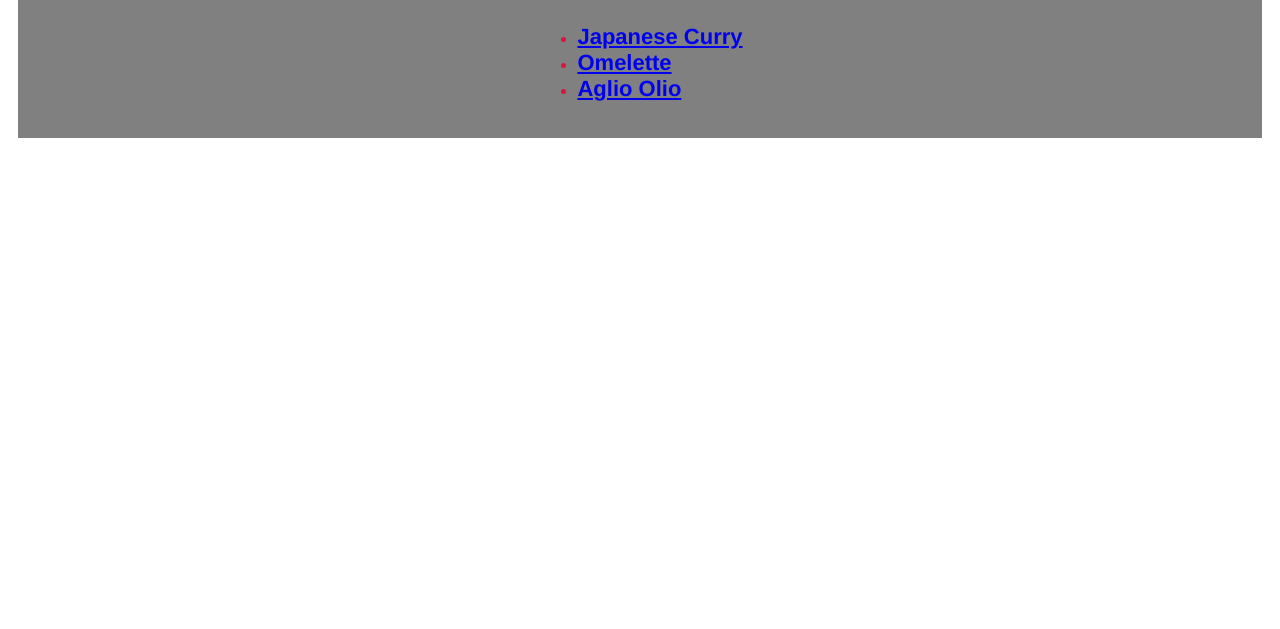
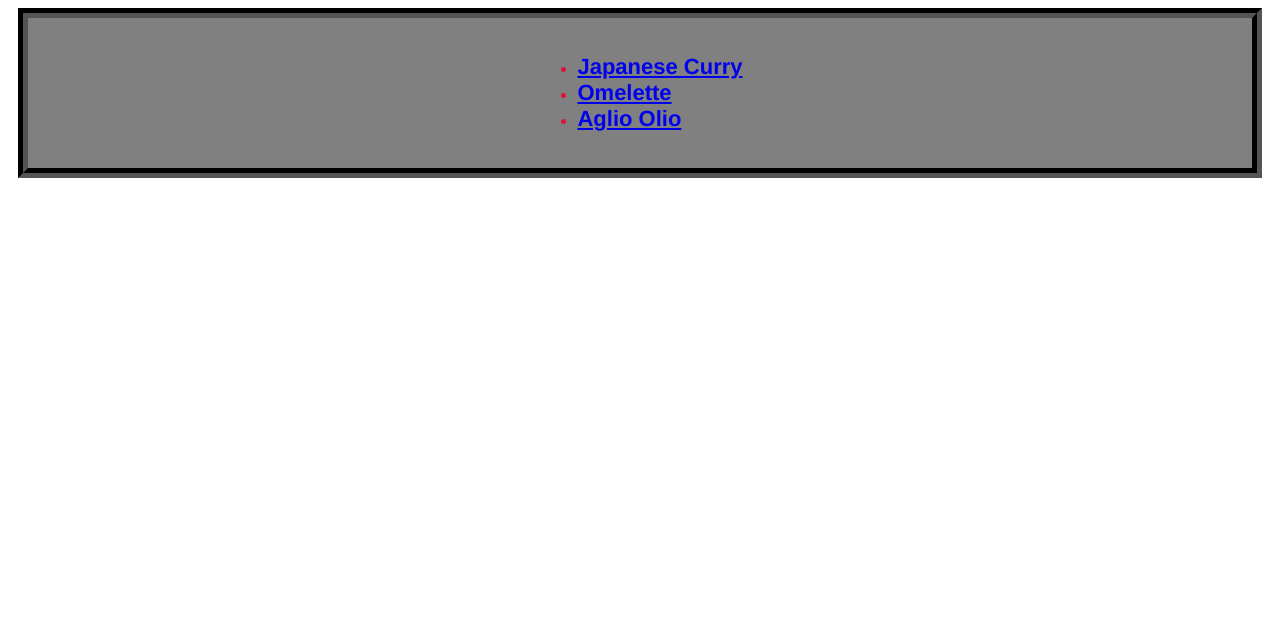
Before and after one commit to beloniara/odin-recipes, a plain HTML site: page index.html in a window 1280 px wide. Shown: the part 171-800 px from the top of the page. Drawn offline with Linux system fonts and the light colour scheme.

Commit message:
Add missing border-style

```diff
--- a/styles.css
+++ b/styles.css
@@ -22,6 +22,7 @@ div {
   margin: 10px;
   border: 10px;
   border-color: black;
+  border-style: groove;
 
 }
 
```
